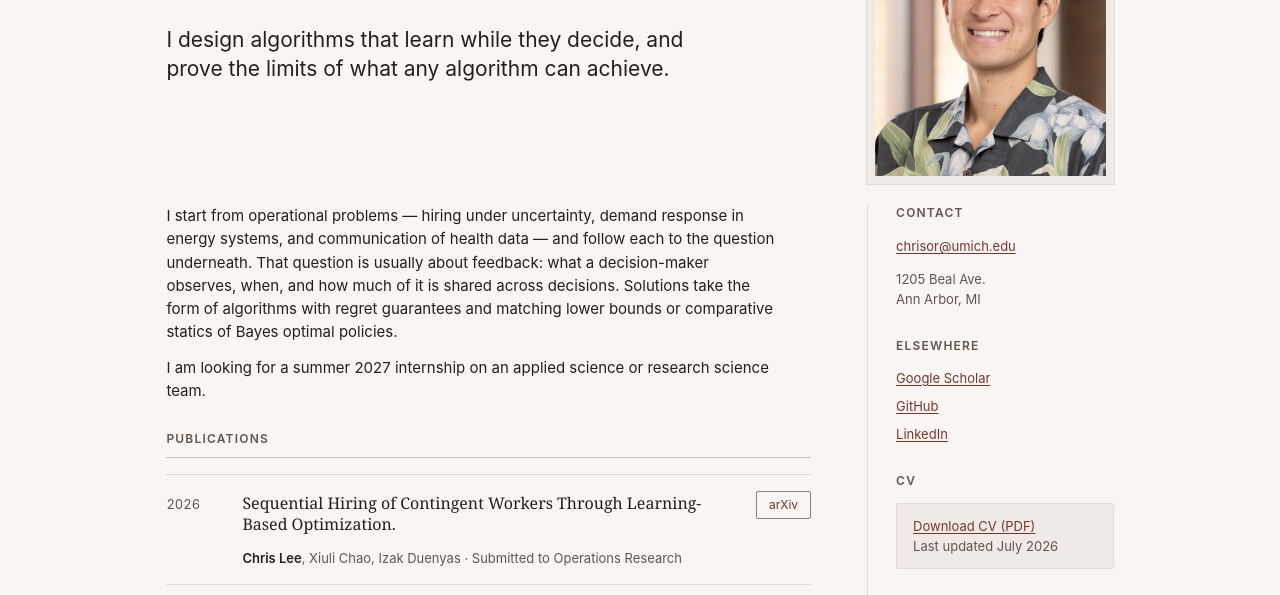
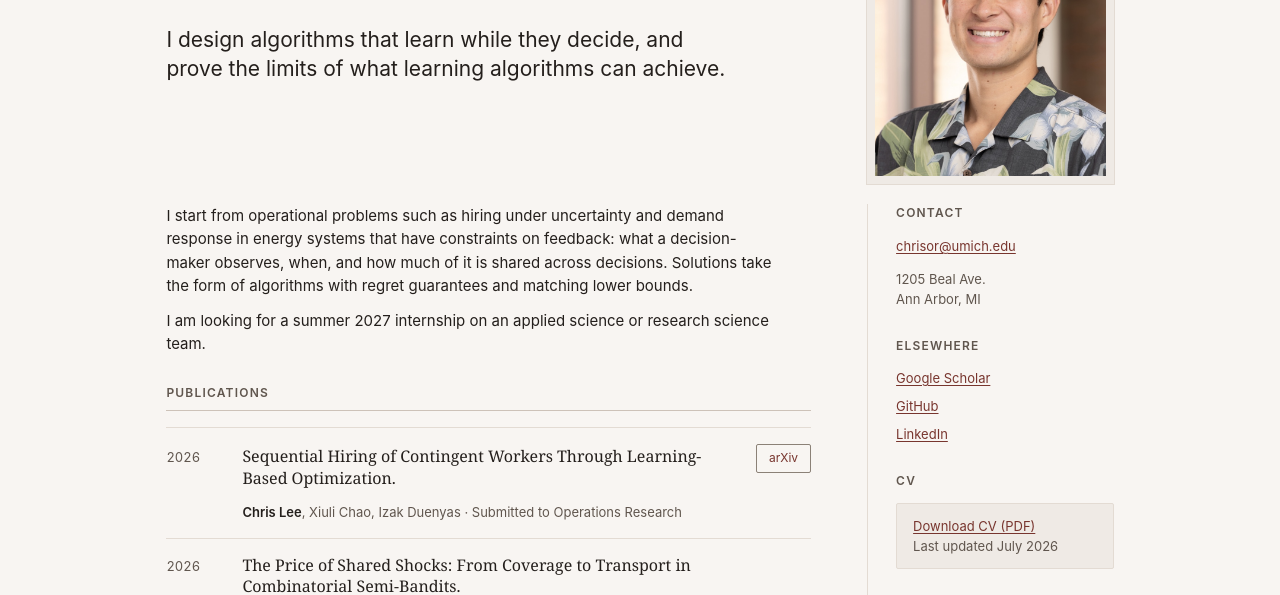
Before and after one commit to leechr001/leechr001.github.io, a plain HTML site: page index.html in a window 1280 px wide. Shown: the part 205-800 px from the top of the page. Drawn offline with Linux system fonts and the light colour scheme.

Commit message:
langauge change in home page

```diff
--- a/index.html
+++ b/index.html
@@ -39,7 +39,7 @@
 
       <p class="lede">
         I design algorithms that learn while they decide, and prove the limits
-        of what any algorithm can achieve.
+        of what learning algorithms can achieve.
       </p>
     </div>
     <img class="profile__photo" src="assets/headshot-2026-web.jpg"
@@ -51,12 +51,10 @@
     <div class="layout__main">
 
       <p>
-        I start from operational problems — hiring under uncertainty, demand response in
-        energy systems, and communication of health data —
-        and follow each to the question underneath. That question is usually
-        about feedback: what a decision-maker observes, when, and how much of it
-        is shared across decisions. Solutions take the form of algorithms with regret guarantees
-        and matching lower bounds or comparative statics of Bayes optimal policies.
+        I start from operational problems such as hiring under uncertainty and demand response in
+        energy systems that have constraints on feedback:
+        what a decision-maker observes, when, and how much of it is shared across decisions.
+        Solutions take the form of algorithms with regret guarantees and matching lower bounds.
         <!-- DISABLED-PAGES
         More on <a href="research.html">what I work on</a>. -->
       </p>
```
